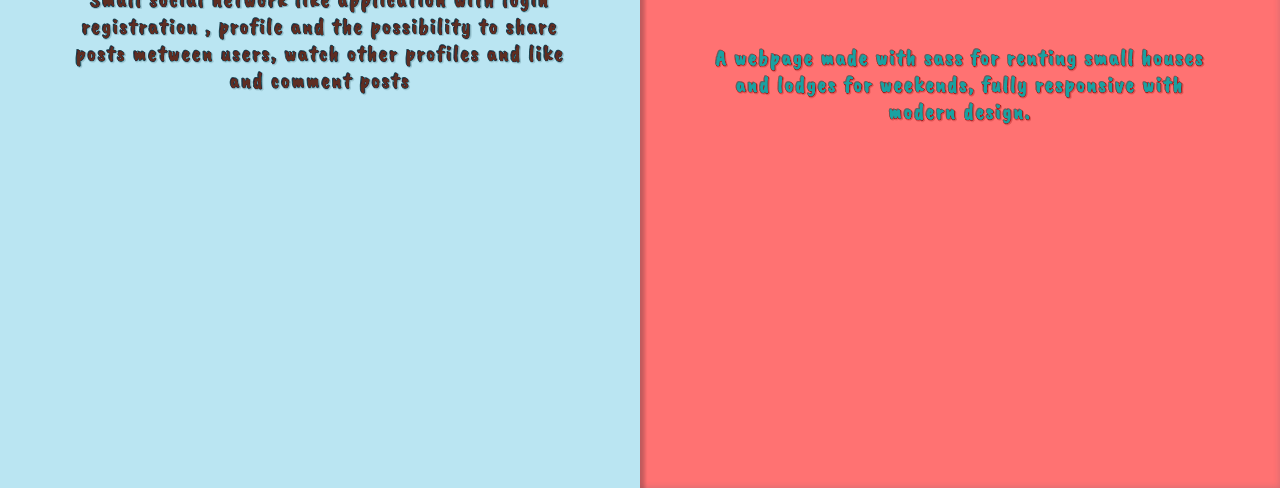
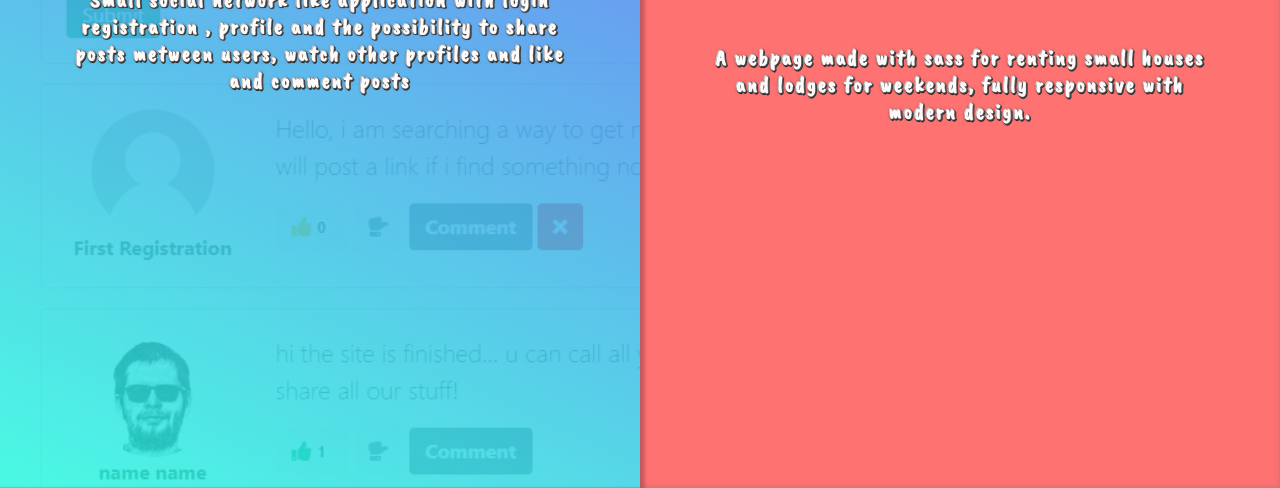
Before and after one commit to ganzerli/portfolio-prototype, a plain HTML site: page index.html in a window 1280 px wide. Shown: the part 312-800 px from the top of the page. Drawn offline with nearby package versions, Linux system fonts and the light colour scheme; a web font is replaced by a local one.

Commit message:
try background image and gradients

```diff
--- a/styles.css
+++ b/styles.css
@@ -138,7 +138,6 @@ body{
 	font-size:1.5rem;
 	font-weight:600;
 	backface-visibility:hidden;
-	mix-blend-mode: difference;
 	color:snow;
 	letter-spacing: .1em;
 	text-shadow:1px 0px 0 #444,
@@ -382,7 +381,13 @@ animation: placingNavigation 1s 2s both;
 }
 /*#####################################		 END		NAVIGATION         END        NAVIGATION 		########################################*/
 .part:nth-child(1) {
-    background-color:rgba(179,227,241, 1);
+     background-image:linear-gradient(
+  						205deg,
+  						rgba(83, 94, 243, 0.9),
+  						rgba(4, 248, 216, 0.8)
+						),
+     				url(./imgs/OUTTHERE.png);
+    background-size: cover;
 }
 .part:nth-child(2) {
     background-color:rgba(255,99,99, 1);
```
Also changed, not shown: imgs/OUTTHERE.PNG (added).
